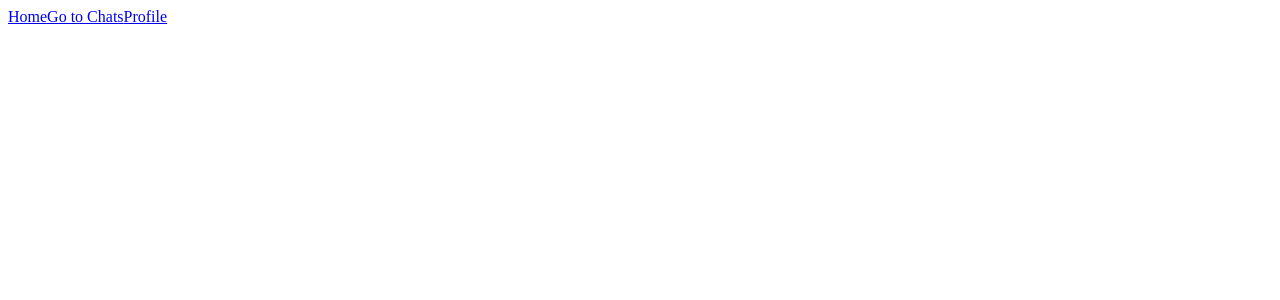
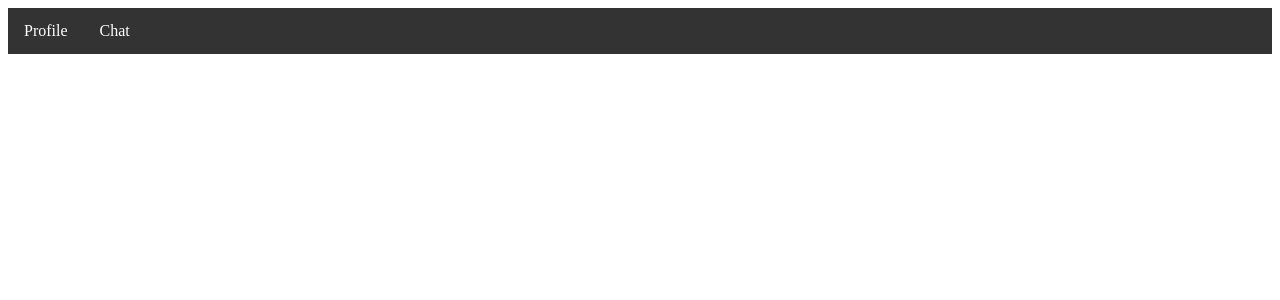
Before and after one commit to snitgaard/Matchmaking-frontend, an Angular app: page / in a window 1280 px wide. Shown: the top 300 px of the page. Built offline with nearby package versions, Linux system fonts and the light colour scheme.

Commit message:
SmthWorks?

```diff
--- a/src/App/MatchMaking/shared/navbar/navbar.component.css
+++ /dev/null
@@ -1,23 +0,0 @@
-ul {
-  list-style-type: none;
-  margin: 0;
-  padding: 0;
-  overflow: hidden;
-  background-color: #333;
-}
-
-li {
-  float: left;
-}
-
-li a {
-  display: block;
-  color: white;
-  text-align: center;
-  padding: 14px 16px;
-  text-decoration: none;
-}
-
-li a:hover {
-  background-color: #111;
-}
--- a/src/App/MatchMaking/shared/navbar/navbar.component.html
+++ /dev/null
@@ -1,4 +0,0 @@
-<ul>
-  <li><a routerLink="/Profile">Profile</a></li>
-  <li><a routerLink="/Chat">Chat</a></li>
-</ul>
--- a/src/App/MatchMaking/shared/navbar/navbar.component.ts
+++ /dev/null
@@ -1,26 +0,0 @@
-import {Component, OnDestroy, OnInit} from '@angular/core';
-
-
-@Component({
-  selector: 'app-navbar',
-  templateUrl: './navbar.component.html',
-  styleUrls: ['./navbar.component.css']
-})
-export class NavbarComponent implements OnInit, OnDestroy {
-
-
-
-
-  ngOnInit(): void {
-
-  }
-
-  ngOnDestroy() {
-
-  }
-
-  refresh() {
-
-  }
-
-}
--- a/src/App/app.component.css
+++ b/src/App/app.component.css
@@ -0,0 +1,23 @@
+ul {
+  list-style-type: none;
+  margin: 0;
+  padding: 0;
+  overflow: hidden;
+  background-color: #333;
+}
+
+li {
+  float: left;
+}
+
+li a {
+  display: block;
+  color: white;
+  text-align: center;
+  padding: 14px 16px;
+  text-decoration: none;
+}
+
+li a:hover {
+  background-color: #111;
+}
--- a/src/App/app.component.html
+++ b/src/App/app.component.html
@@ -1,8 +1,4 @@
-<div fxLayout="column" fxFill>
-  <div fxLayout="row" fxLayoutGap="5px">
-    <a routerLink="/">Home</a>
-    <a routerLink="/chat">Go to Chats</a>
-    <a routerLink="/profile">Profile</a>
-  </div>
-  <router-outlet class="router-flex"></router-outlet>
-</div>
+<ul>
+  <li><a routerLink="/Profile">Profile</a></li>
+  <li><a routerLink="/Chat">Chat</a></li>
+</ul>
--- a/src/App/app.module.ts
+++ b/src/App/app.module.ts
@@ -2,12 +2,10 @@ import {NgModule} from '@angular/core';
 import {AppComponent} from './app.component';
 import {AppRoutingModule} from './app-routing.module';
 import {BrowserModule} from '@angular/platform-browser';
-import {NavbarComponent} from './MatchMaking/shared/navbar/navbar.component';
 
 @NgModule({
   declarations: [
     AppComponent,
-    NavbarComponent
   ],
 
 imports: [
```
